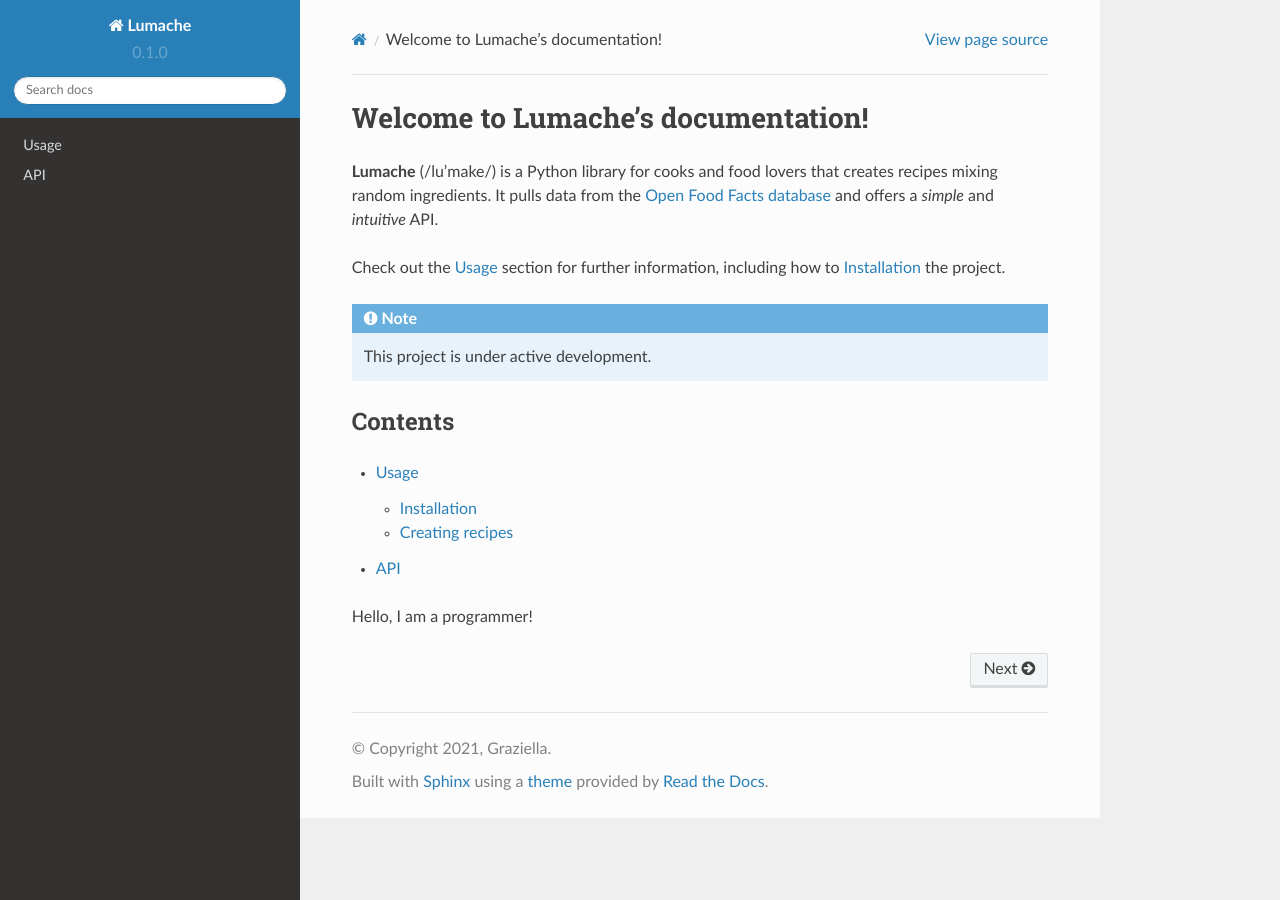
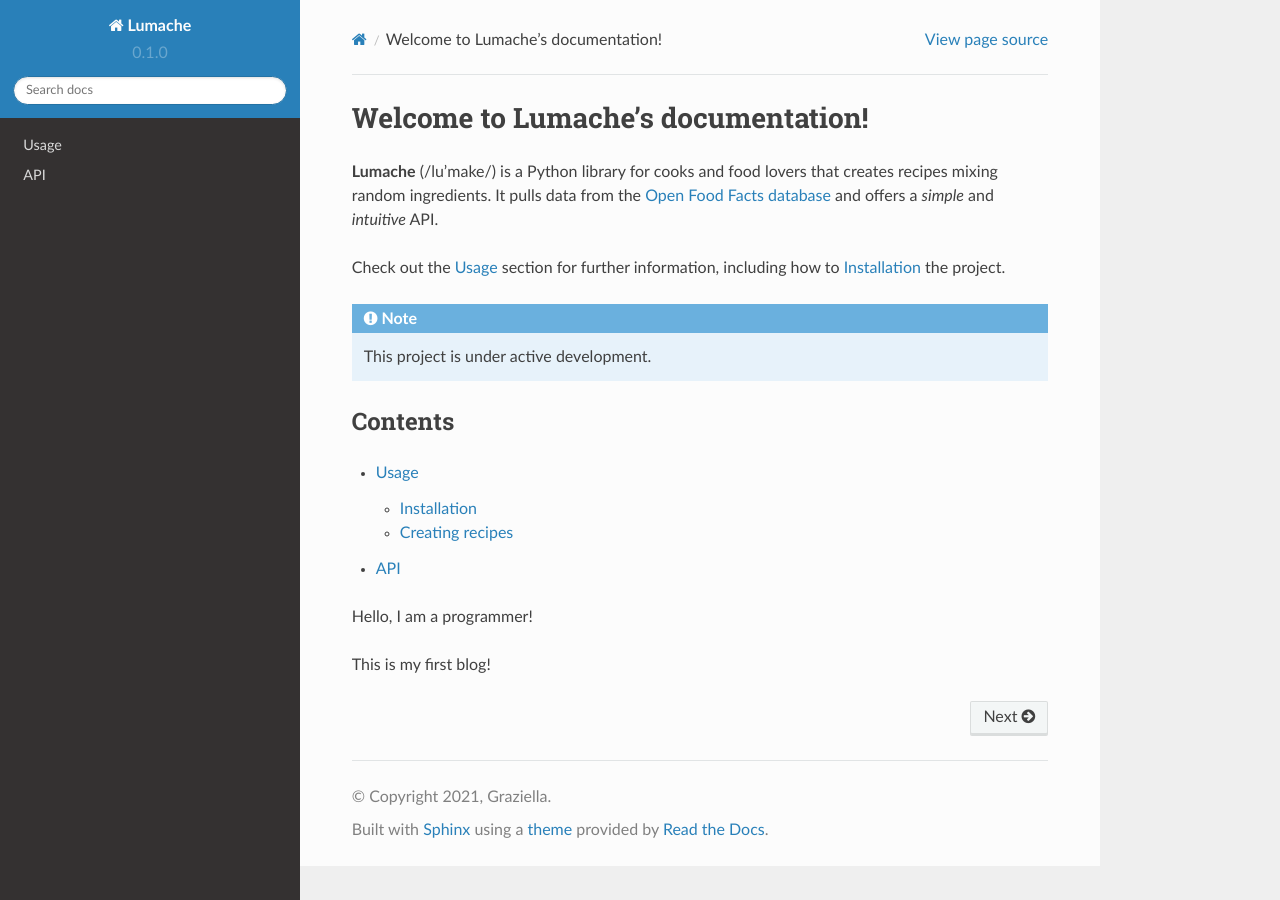
Before and after one commit to Jesson-mark/Jie-Wang-Blog, a Sphinx documentation site: the page built from docs/source/index.rst, in a window 1280 px wide. Built offline with Sphinx 7.4.7 and the Read the Docs theme 2.0.0, drawn with Linux system fonts in a browser that asks for light colours.

Commit message:
Update index.rst

```diff
--- a/docs/source/index.rst
+++ b/docs/source/index.rst
@@ -22,3 +22,5 @@ Contents
    api
 
 Hello, I am a programmer!
+
+This is my first blog!
```
